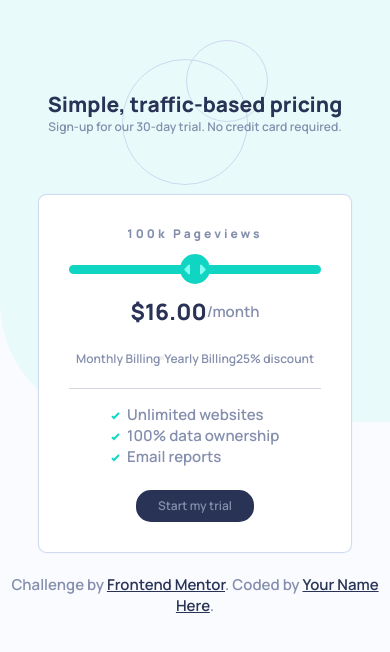
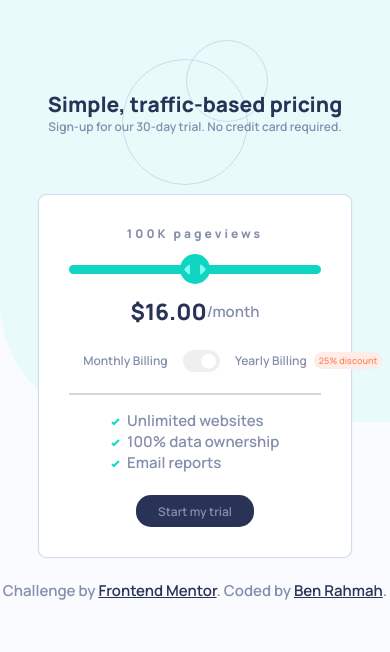
Before and after one commit to AbdallaRahmah/Interactive-pricing-component, a website: page src/index.html in a window 390 px wide. Drawn offline with nearby package versions, Linux system fonts and the light colour scheme; files that its build step writes are made by us from their sources; files whose address does not match are found by name.

Commit message:
upload the code for the price component and detail - scripts folder - styles folder - index.html file

```diff
--- a/src/index.html
+++ b/src/index.html
@@ -22,31 +22,25 @@
     </header>
     <main class="card">
       <div class="card__header">
-        <h2 class="card__header__title">100k Pageviews</h2>
+        <h2 class="card__header__title"></h2>
         <input
           type="range"
           id="billings"
+          list="billings"
           name="billings"
           class="card__header--range"
           min="1"
           max="5"
+          step="1"
         />
-        <datalist id="billings">
-          <option value="10k"></option>
-          <option value="200k"></option>
-          <option value="150k"></option>
-          <option value="300k"></option>
-          <option value="500k"></option>
-        </datalist>
-
-        <p class="card__header__stat"><span>$16.00</span>/month</p>
+        <p class="card__header__stat"><span id="price"></span>/month</p>
       </div>
       <div class="card__plan">
         <span class="card__plan__monthly">Monthly Billing</span>
-        <button class="card__plan--button"></button>
-        <span class="card__plan__yaerly"
-          >Yearly Billing<span>25% discount</span></span
-        >
+        <button class="card__plan--button">
+          <span id="toggle"></span>
+        </button>
+        <span class="card__plan__yaerly">Yearly Billing</span>
       </div>
       <div class="card__props">
         <ul class="card__props__list"></ul>
@@ -57,9 +51,10 @@
       Challenge by
       <a href="https://www.frontendmentor.io?ref=challenge" target="_blank"
         >Frontend Mentor</a
-      >. Coded by <a href="#">Your Name Here</a>.
+      >. Coded by <a href="https://github.com/AbdallaRahmah">Ben Rahmah</a>.
     </div>
-    <script src="./scripts/index.js"></script>
+    <script src="./scripts/price-change.js"></script>
     <script src="./scripts/cards-props.js"></script>
+    <script src="./scripts/plan-toggle.js"></script>
   </body>
 </html>
--- /dev/null
+++ b/src/scripts/plan-toggle.js
@@ -0,0 +1,8 @@
+const planBtn = document.querySelector(`.card__plan--button`);
+
+const toggle = document.getElementById(`toggle`);
+
+planBtn.addEventListener(`click`, (e) => {
+  planBtn.classList.toggle(`active--btn`);
+  toggle.classList.toggle(`active--toggle`);
+});
--- /dev/null
+++ b/src/scripts/price-change.js
@@ -0,0 +1,41 @@
+// 25% x *  75 / 100
+let menu = [
+  [`10K pageviews`, 8],
+  [`50K pageviews`, 12],
+  [`100K pageviews`, 16],
+  [`500K pageviews`, 24],
+  [`1M pageviews`, 36],
+];
+
+let rangeBtn = document.getElementById(`billings`);
+
+const price = document.getElementById(`price`);
+
+const content = document.querySelector(`.card__header__title`);
+
+const discountBtn = document.querySelector(`.card__plan--button`);
+
+let discountStatus = false;
+
+discountBtn.addEventListener(`click`, () => {
+  discountStatus ? (discountStatus = false) : (discountStatus = true);
+  updateMenu(menu[rangeBtn.value - 1]);
+});
+
+// range button event to modify the price to the user
+rangeBtn.addEventListener(`change`, (e) => {
+  updateMenu(menu[rangeBtn.value - 1]);
+});
+
+const updateMenu = (arr = menu[2]) => {
+  content.innerHTML = arr[0];
+  if (discountStatus === true) {
+    let x = arr[1];
+    x = (x * 75) / 100;
+    price.innerHTML = `$${x}.00`;
+  } else {
+    price.innerHTML = `$${arr[1]}.00`;
+  }
+};
+
+updateMenu();
--- a/src/styles/components/_card__plan.scss
+++ b/src/styles/components/_card__plan.scss
@@ -20,5 +20,55 @@
   opacity: 0.2;
  }
 
- .card__plan__monthly {}
+ .card__plan--button {
+  height: 1.5rem;
+  margin: 0 1rem;
+  width: 2.5rem;
+  border: none;
+  border-radius: 1rem;
+  // background-color: c.;
+  cursor: pointer;
+  position: relative;
+
+  span {
+   background-color: c.$White;
+   border-radius: 50%;
+   height: 1rem;
+   right: 4px;
+   position: absolute;
+   top: 0;
+   width: 1rem;
+   z-index: 10;
+   transform: translate(0, 25%);
+   transition: .3s;
+  }
+
+  .active--toggle {
+   left: 4px;
+  }
+ }
+
+ .active--btn {
+  background-color: c.$Soft-Cyan;
+ }
+
+ .card__plan__yaerly {
+  position: relative;
+
+  &::after {
+   content: "25% discount";
+   padding: 0 0.3rem;
+   height: 100%;
+   display: flex;
+   align-items: center;
+   justify-content: center;
+   position: absolute;
+   top: 0;
+   right: -5rem;
+   background-color: c.$Light-Grayish-Red;
+   color: c.$Light-Red;
+   font-size: .6rem;
+   border-radius: 1rem;
+  }
+ }
 }
```
Also changed, not shown: dist/index.html, dist/scripts/index.js, dist/scripts/plan-toggle.js (added), dist/scripts/price-change.js (added), dist/styles/main.css, src/scripts/index.js (deleted), 1 other file.
